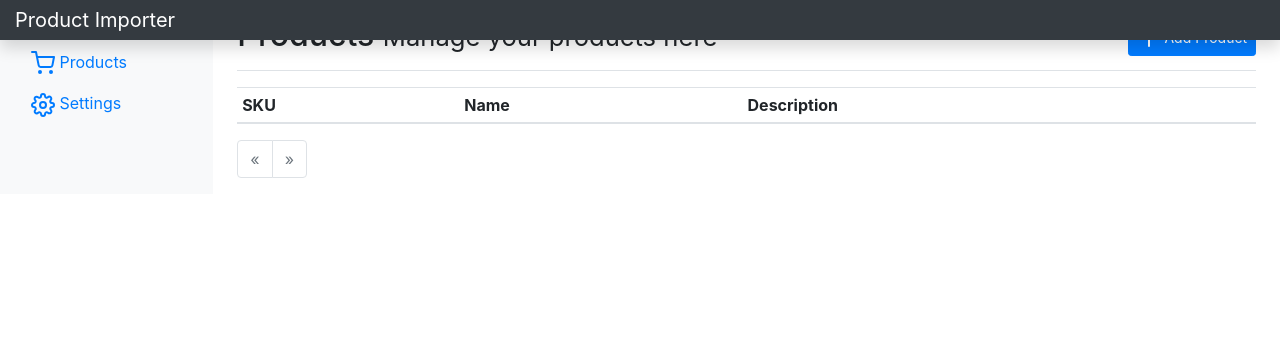
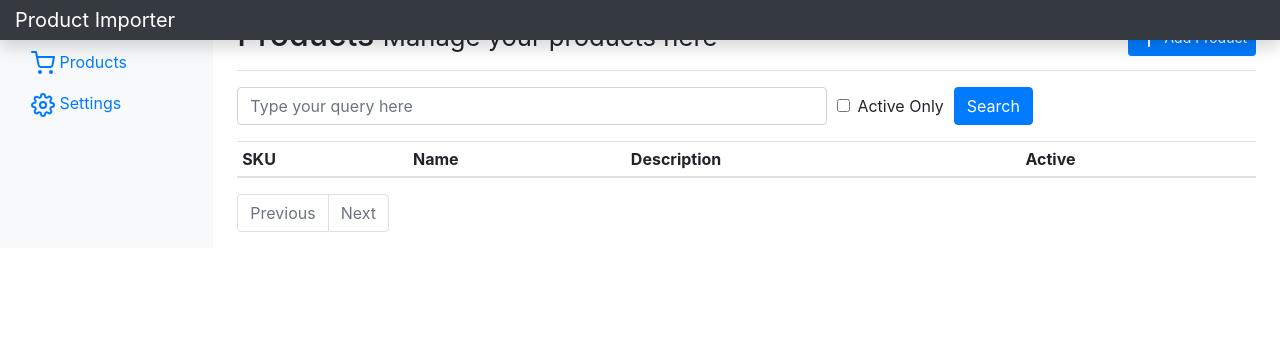
Before and after one commit to abhishek-ram/product-importer, a Django app: template product_importer/core/templates/product_list.html in a window 1280 px wide. Shown: the top 340 px of the page. Run offline with Django 3.2, Linux system fonts and the light colour scheme; the template is opened without the code that fills it, so the values that code supplies are empty; some libraries are stand-ins or nearby versions.

Commit message:
add the filters for the products

```diff
--- a/product_importer/core/templates/product_list.html
+++ b/product_importer/core/templates/product_list.html
@@ -1,4 +1,5 @@
 {% extends 'layout.html' %}
+{% load core_tags %}
 
 {% block title %}Product Importer - Products{% endblock %}
 
@@ -14,12 +15,37 @@
     </div>
   </div>
 
+  <form method="get" class="mb-2">
+    <div class="form-row align-items-center">
+      <div class="col-7">
+        <label class="sr-only" for="id_query">Query</label>
+        <input type="text" class="form-control mb-2" id="id_query"
+               name="query" placeholder="Type your query here"
+               value="{{ request.GET.query|default_if_none:'' }}">
+      </div>
+      <div class="col-auto">
+        <div class="form-check mb-2">
+          <input class="form-check-input" type="checkbox" id="id_active_only"
+                 name="active_only" {% if request.GET.active_only == "on" %}
+                 checked {% endif %}>
+          <label class="form-check-label" for="id_active_only">
+            Active Only
+          </label>
+        </div>
+      </div>
+      <div class="col">
+        <button type="submit" class="btn btn-primary mb-2">Search</button>
+      </div>
+    </div>
+  </form>
+
   <div class="table-responsive">
     <table class="table table-striped table-sm">
       <thead>
         <th>SKU</th>
         <th>Name</th>
         <th>Description</th>
+        <th>Active</th>
       </thead>
       <tbody>
         {% for product in product_list %}
@@ -27,6 +53,7 @@
             <td><a href="{% url 'product-update' product.id %}">{{ product.sku }}</a></td>
             <td>{{ product.name }}</td>
             <td>{{ product.description }}</td>
+            <td>{{ product.is_active }}</td>
           </tr>
         {% endfor %}
       </tbody>
@@ -37,24 +64,17 @@
     <ul class="pagination">
       {% if page_obj.has_previous %}
         <li class="page-item">
-          <a class="page-link" href="?page={{ page_obj.previous_page_number }}">&laquo;</a></li>
+          <a class="page-link" href="?{% param_replace page=page_obj.previous_page_number%}">Previous</a></li>
       {% else %}
         <li class="page-item disabled">
-          <a class="page-link" href="#" tabindex="-1" aria-disabled="true">&laquo;</a></li>
+          <a class="page-link" href="#" tabindex="-1" aria-disabled="true">Previous</a></li>
       {% endif %}
-      {% for i in paginator.page_range %}
-        {% if page_obj.number == i %}
-          <li class="page-item active">
-            <a class="page-link" href="#">{{ i }} <span class="sr-only">(current)</span></a></li>
-        {% else %}
-          <li class="page-item"><a class="page-link" href="?page={{ i }}">{{ i }}</a></li>
-        {% endif %}
-      {% endfor %}
+
       {% if page_obj.has_next %}
-        <li class="page-item"><a class="page-link" href="?page={{ page_obj.next_page_number }}">&raquo;</a></li>
+        <li class="page-item"><a class="page-link" href="?{% param_replace page=page_obj.next_page_number%}">Next</a></li>
       {% else %}
         <li class="page-item disabled">
-          <a class="page-link" href="#" tabindex="-1" aria-disabled="true">&raquo;</a></li>
+          <a class="page-link" href="#" tabindex="-1" aria-disabled="true">Next</a></li>
       {% endif %}
     </ul>
   </nav>
--- a/product_importer/settings.py
+++ b/product_importer/settings.py
@@ -40,6 +40,7 @@ INSTALLED_APPS = [
     'django.contrib.postgres',
     'psqlextra',
     'rest_framework',
+    'django_filters',
     'product_importer.core'
 ]
 
--- a/requirements.txt
+++ b/requirements.txt
@@ -3,3 +3,4 @@ djangorestframework==3.9.2
 celery[redis]==4.2.2
 psycopg2-binary==2.7.7
 django-postgres-extra==1.20
+django-filter==2.1.0
```
Also changed, not shown: product_importer/core/templatetags/core_tags.py (added, +32 -0 lines), product_importer/core/views.py (+27 -1 lines), product_importer/core/templatetags/__init__.py (added).
